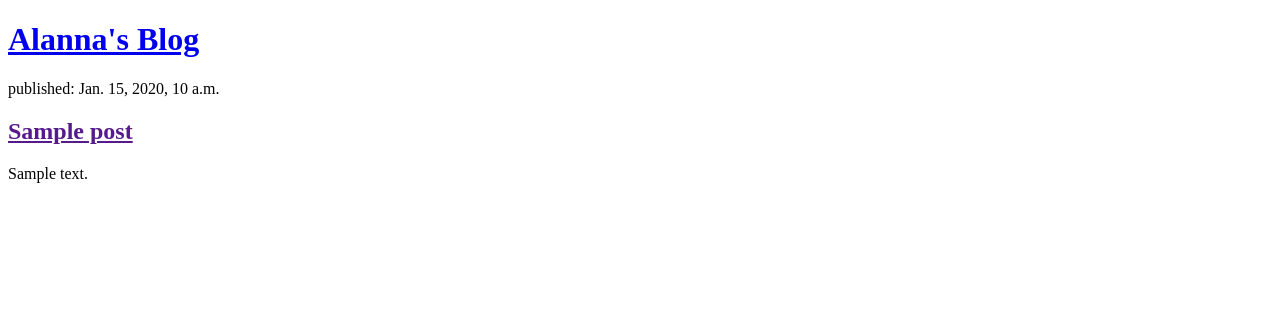
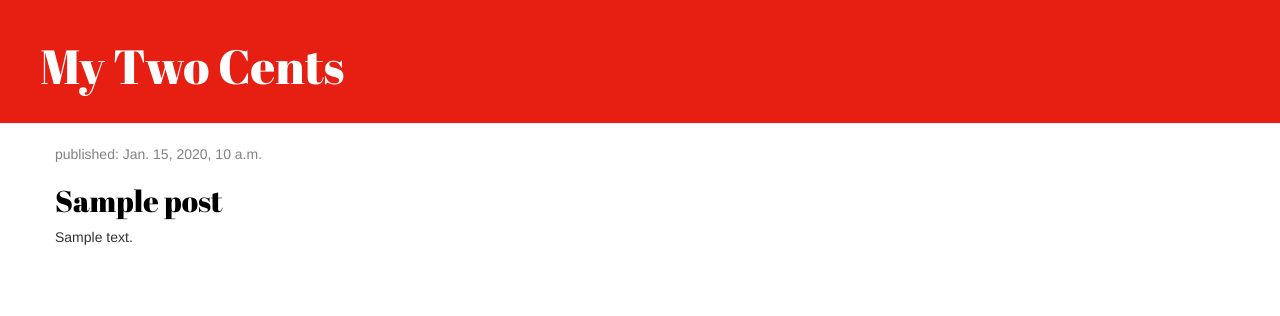
Before and after one commit to alannaOgrady/DjangoBlog, a Django app: template blog/templates/blog/post_list.html in a window 1280 px wide. Shown: the top 316 px of the page. Run offline with Django 3.2, Linux system fonts and the light colour scheme; the template is opened without the code that fills it: values that come from a table or form of the project are taken from there, others are empty; tables that the repository leaves empty hold one stand-in row (values such as "Sample post"); some libraries are stand-ins or nearby versions.

Commit message:
improved html added another url

```diff
--- /dev/null
+++ b/blog/static/css/blog.css
@@ -0,0 +1,46 @@
+.page-header {
+    background-color: #E71F12;
+    margin-top: 0;
+    padding: 20px 20px 20px 40px;
+}
+
+.page-header h1, .page-header h1 a, .page-header h1 a:visited, .page-header h1 a:active {
+    color: #ffffff;
+    font-size: 36pt;
+    text-decoration: none;
+}
+
+.content {
+    margin-left: 40px;
+}
+
+h1, h2, h3, h4 {
+    color: #E71F12;
+    font-family: 'Abril Fatface', cursive;
+}
+.date {
+    color: #828282;
+}
+
+.save {
+    float: right;
+}
+
+.post-form textarea, .post-form input {
+    width: 100%;
+}
+
+.top-menu, .top-menu:hover, .top-menu:visited {
+    color: #ffffff;
+    float: right;
+    font-size: 26pt;
+    margin-right: 20px;
+}
+
+.post {
+    margin-bottom: 70px;
+}
+
+.post h2 a, .post h2 a:visited {
+    color: #000000;
+}
--- /dev/null
+++ b/blog/templates/blog/base.html
@@ -0,0 +1,24 @@
+<!DOCTYPE html>
+{% load static %}
+<html lang="en">
+    <head>
+        <title>My Two Cents</title>
+        <link rel="stylesheet" href="//maxcdn.bootstrapcdn.com/bootstrap/3.2.0/css/bootstrap.min.css">
+        <link rel="stylesheet" href="//maxcdn.bootstrapcdn.com/bootstrap/3.2.0/css/bootstrap-theme.min.css">
+        <link href="https://fonts.googleapis.com/css?family=Abril+Fatface&display=swap" rel="stylesheet">
+        <link rel="stylesheet" href="{% static 'css/blog.css' %}">
+    </head>
+    <body>
+    <div class="page-header">
+        <h1><a href="/">My Two Cents</a></h1>
+    </div>
+    <div class="content container">
+        <div class="row">
+            <div class="col-md-8">
+            {% block content %}
+            {% endblock %}
+            </div>
+        </div>
+    </div>
+</body>
+</html>
--- a/blog/templates/blog/post_list.html
+++ b/blog/templates/blog/post_list.html
@@ -1,20 +1,13 @@
-<!DOCTYPE html>
-<html lang="en">
-    <head>
-        <meta charset="UTF-8">
-        <title>Alanna's Blog</title>
-    </head>
-    <body>
-            <div>
-                <h1><a href="/">Alanna's Blog</a></h1>
+{% extends 'blog/base.html' %}
+
+{% block content %}
+    {% for post in posts %}
+        <div class="post">
+            <div class="date">
+                <p>published: {{ post.published_date }}</p>
             </div>
-
-            {% for post in posts %}
-                <div>
-                    <p>published: {{ post.published_date }}</p>
-                    <h2><a href="">{{ post.title }}</a></h2>
-                    <p>{{ post.text|linebreaksbr }}</p>     <!--linebreaksbr - to convert line breaks to paragraphs-->
-                </div>
-            {% endfor %}
-    </body>
-</html>
+            <h2><a href="{% url 'post_detail' pk=post.pk %}">{{ post.title }}</a></h2>
+            <p>{{ post.text|linebreaksbr }}</p>
+        </div>
+    {% endfor %}
+{% endblock %}
--- a/blog/urls.py
+++ b/blog/urls.py
@@ -3,4 +3,5 @@ from . import views
 
 urlpatterns = [
     path('', views.post_list, name='post_list'),    # name can be referring to the view/url name
+    path('post/<int:pk>/', views.post_detail, name='post_detail'),
 ]
--- a/blog/views.py
+++ b/blog/views.py
@@ -1,4 +1,4 @@
-from django.shortcuts import render
+from django.shortcuts import render, get_object_or_404
 from django.utils import timezone
 from .models import Post
 
@@ -8,3 +8,7 @@ from .models import Post
 def post_list(request):
     posts = Post.objects.filter(published_date__lte=timezone.now()).order_by('published_date')
     return render(request, 'blog/post_list.html', {'posts': posts})
+
+def post_detail(request, pk):
+    post = get_object_or_404(Post, pk=pk)
+    return render(request, 'blog/post_detail.html', {'post': post})
--- a/mysite/urls.py
+++ b/mysite/urls.py
@@ -19,4 +19,5 @@ from django.urls import path, include
 urlpatterns = [
     path('admin/', admin.site.urls),
     path('', include('blog.urls'))
+
 ]
```
Also changed, not shown: blog/templates/blog/post_detail.html (added, +13 -0 lines).
